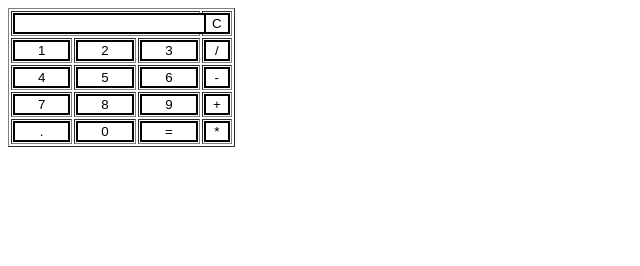
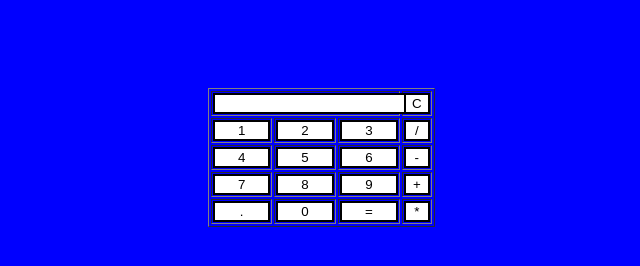
Before and after one commit to dhyZx/calculator, a plain HTML site: page index.html in a window 1280 px wide. Shown: the whole page, without its empty margins (0-640 px from the left). Drawn offline with Linux system fonts and the light colour scheme.

Commit message:
update style

```diff
--- a/style.css
+++ b/style.css
@@ -1,3 +1,9 @@
+body {
+ padding-left: 200px;
+ padding-top: 80px;
+ background-color: blue;
+}
+
 input[type="button"]{
   background-color: white;
   color: black;
```
